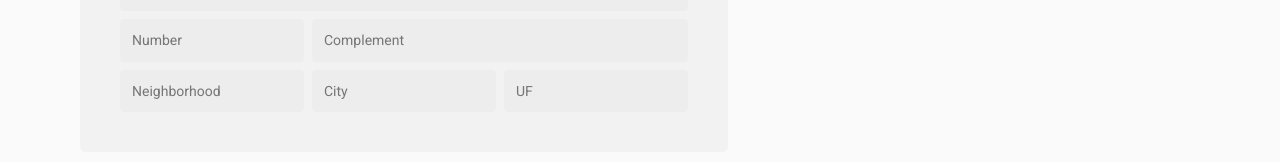
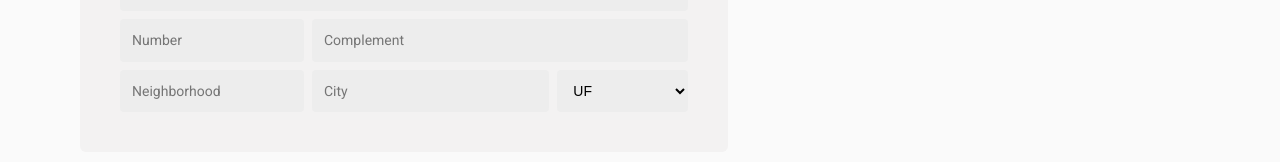
Before and after one commit to marceloquinze/coffee-delivery, a React (Vite) app: page /checkout in a window 1280 px wide. Shown: the part 353-515 px from the top of the page. Built offline with nearby package versions, Linux system fonts and the light colour scheme; the HTML template or start-up script is replaced by a standard one.

Commit message:
Added a select field to user form

```diff
--- a/src/contexts/ItemsContext.tsx
+++ b/src/contexts/ItemsContext.tsx
@@ -42,7 +42,9 @@ interface ItemContextType {
   sendItemsToCart: (e: FormEvent<HTMLFormElement>) => void
   removeItemsInCart: (e: FormEvent<HTMLFormElement>) => void
   togglePayment: (e: MouseEvent<HTMLButtonElement>, paymentType: string) => void
-  getUserDetails: (e: ChangeEvent<HTMLInputElement>) => void
+  getUserDetails: (
+    e: ChangeEvent<HTMLInputElement> | ChangeEvent<HTMLSelectElement>,
+  ) => void
   createOrder: (e: MouseEvent<HTMLButtonElement>) => void
 }
 
@@ -214,9 +216,15 @@ export function ItemsContextProvider({ children }: ItemsContextProviderProps) {
   }
 
   // 6. clear cart
-
+  function clearCart() {
+    setItems((prevState) =>
+      prevState.map((item) => ({ ...item, onCart: false, qty: 0 })),
+    )
+  }
   // 7. get user details
-  function getUserDetails(e: ChangeEvent<HTMLInputElement>) {
+  function getUserDetails(
+    e: ChangeEvent<HTMLInputElement> | ChangeEvent<HTMLSelectElement>,
+  ) {
     // console.log(e.target.value)
     setUserDetails({ ...userDetails, [e.target.name]: e.target.value })
   }
@@ -248,7 +256,7 @@ export function ItemsContextProvider({ children }: ItemsContextProviderProps) {
     if (!userDetails.number) {
       messages.push('Please fill in the number field')
       fields.number = true
-    } else if (!userDetails.number.match(/^\d+$/)) {
+    } else if (!userDetails.number.match(/^[1-9]\d*$/)) {
       messages.push('Invalid number')
       fields.number = true
     }
@@ -290,7 +298,14 @@ export function ItemsContextProvider({ children }: ItemsContextProviderProps) {
     } else {
       setValidationMsg([])
       setInvalidFields({})
-      alert('Order created!')
+
+      // clear cart
+      // clearCart()
+
+      // create order
+      console.log('creating order')
+      console.log({ ...userDetails, payment })
+      console.log({ itemsInCart })
     }
   }
 
--- a/src/pages/Checkout/components/UserDetails/UserDetails.tsx
+++ b/src/pages/Checkout/components/UserDetails/UserDetails.tsx
@@ -4,7 +4,9 @@ import { ChangeEvent } from 'react'
 import { UserDetails } from '../../../../contexts/ItemsContext'
 
 interface UserDetailsProps {
-  getUserDetails: (e: ChangeEvent<HTMLInputElement>) => void
+  getUserDetails: (
+    e: ChangeEvent<HTMLInputElement> | ChangeEvent<HTMLSelectElement>,
+  ) => void
   userDetails: UserDetails
   invalidFields: { [key: string]: boolean }
 }
@@ -42,7 +44,8 @@ export function UserDetailsComp({
         />
         <fieldset className="fieldset1">
           <input
-            type="text"
+            type="number"
+            min={1}
             className={
               invalidFields.number ? 'input-error item number' : 'item number'
             }
@@ -83,14 +86,41 @@ export function UserDetailsComp({
             value={userDetails.city}
             onChange={getUserDetails}
           />
-          <input
-            type="text"
+          {/* <input
+            type="select"
             className={invalidFields.uf ? 'input-error item uf' : 'item uf'}
             placeholder="UF"
             name="uf"
             value={userDetails.uf}
             onChange={getUserDetails}
-          />
+          /> */}
+          <select
+            name="uf"
+            className={invalidFields.uf ? 'input-error item uf' : 'item uf'}
+            value={userDetails.uf}
+            onChange={(e: ChangeEvent<HTMLSelectElement>) => getUserDetails(e)}
+          >
+            <option value="">UF</option>
+            <option value="AC">AC</option>
+            <option value="AL">AL</option>
+            <option value="AP">AP</option>
+            <option value="AM">AM</option>
+            <option value="BA">BA</option>
+            <option value="CE">CE</option>
+            <option value="DF">DF</option>
+            <option value="ES">ES</option>
+            <option value="GO">GO</option>
+            <option value="MA">MA</option>
+            <option value="MT">MT</option>
+            <option value="MS">MS</option>
+            <option value="MG">MG</option>
+            <option value="PA">PA</option>
+            <option value="PB">PB</option>
+            <option value="PR">PR</option>
+            <option value="PE">PE</option>
+            <option value="PI">PI</option>
+            <option value="RJ">RJ</option>
+          </select>
         </fieldset>
       </form>
     </UserDetailsContainer>
--- a/src/pages/Checkout/styles.ts
+++ b/src/pages/Checkout/styles.ts
@@ -184,6 +184,15 @@ export const UserDetailsContainer = styled.div`
       border-radius: 4px;
       font-size: 0.875rem;
     }
+
+    select {
+      background: ${(props) => props.theme['base-input']};
+      border: none;
+      padding: 0.75rem;
+      border-radius: 4px;
+      font-size: 0.875rem;
+    }
+
     .input-error {
       border: 2px solid ${(props) => props.theme.danger};
     }
```
